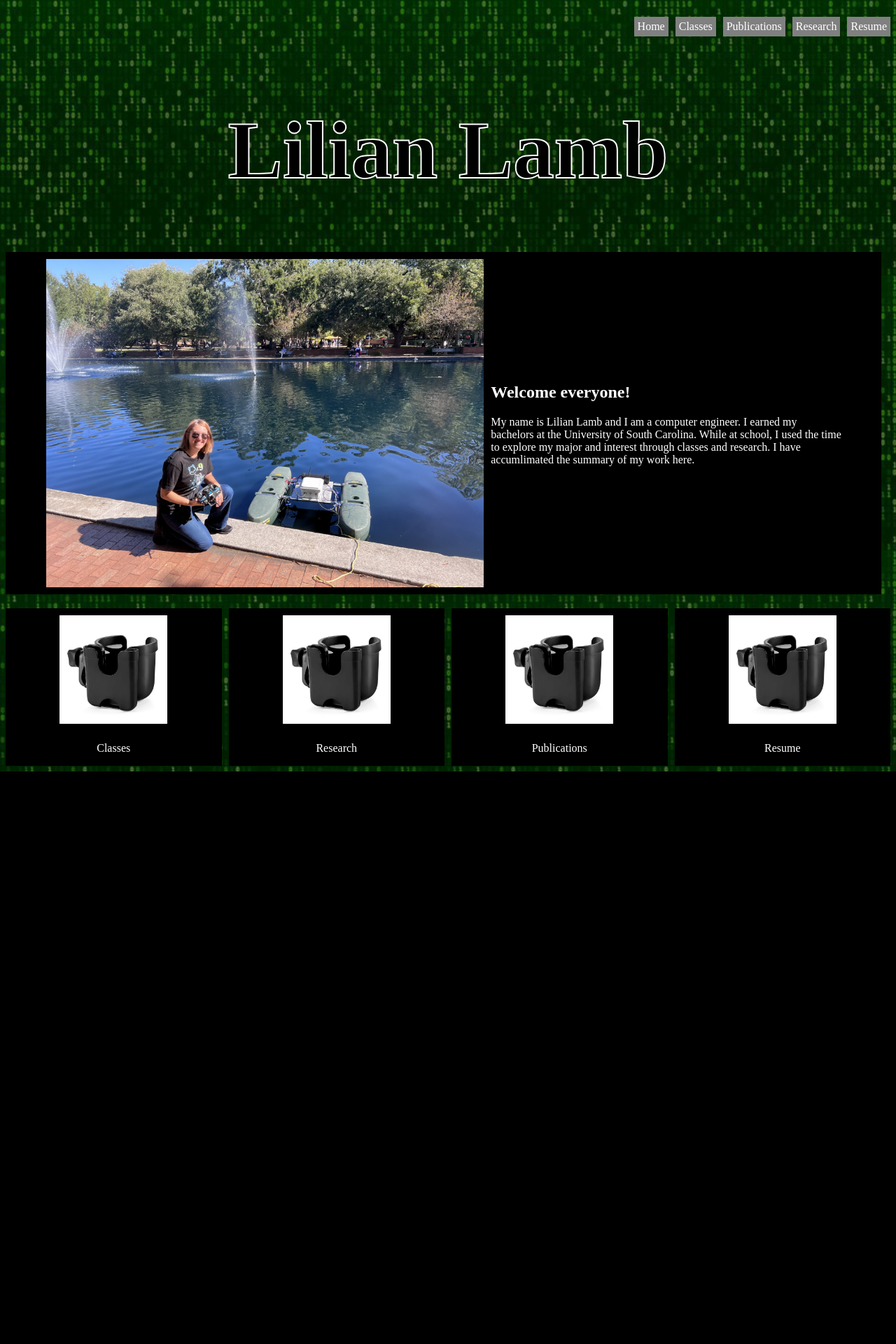
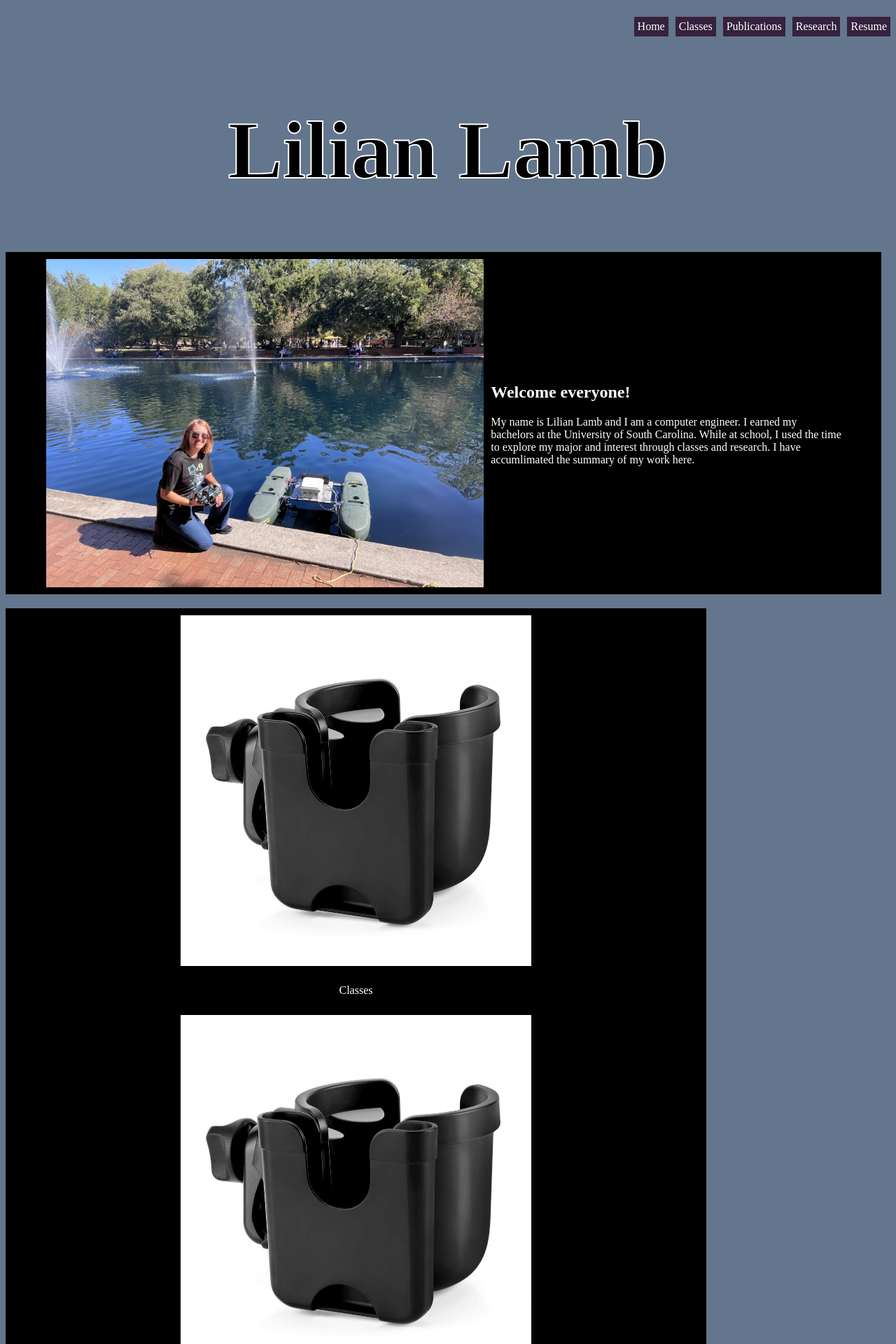
Before and after one commit to Mysterium-sch/Lily_Lamb, a PHP site: page / in a window 1280 px wide. Shown: the top 1920 px of the page at 70% size. Before the commit the page ends 1102 px from the top, so only its background shows below. Run offline with PHP 8.4, Linux system fonts and the light colour scheme.

Commit message:
Update home.css

```diff
--- a/css/home.css
+++ b/css/home.css
@@ -11,7 +11,7 @@ nav {
 }
 
 body {
-    background-image: url("../image/background.jpeg");
+    background-color: #63768D;
 }
 
 
@@ -26,7 +26,7 @@ ul {
 li {
     padding: 5px;
     color: white;
-    background-color: grey;
+    background-color: #36213E;
 }
 
 a {
@@ -69,12 +69,12 @@ a {
     color: white;
 }
 
-.options {
+.rows {
     justify-content: center;
     align-items: center;
     align-self: center;
     align-content: center;
     display: inline-flex;
-    flex-direction: row;
-    column-gap: 10px;
+    flex-direction: column;
+    row-gap: 10px;
 }
```
